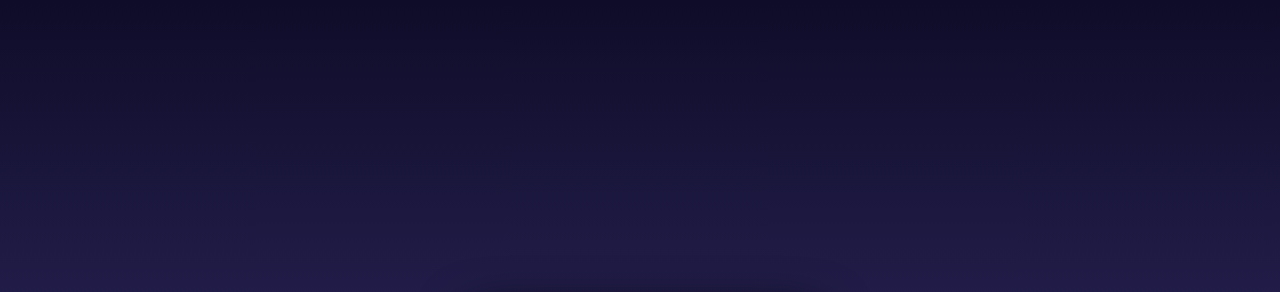
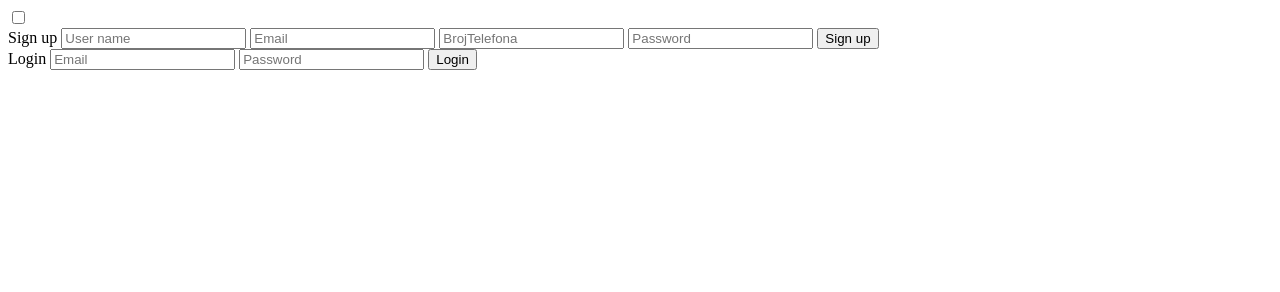
Before and after one commit to Sudharsan2k20/Rolebased-Login, a CodeIgniter app: page /database/ in a window 1280 px wide. Shown: the top 292 px of the page. Run offline with CodeIgniter, Linux system fonts and the light colour scheme.

Commit message:
Modifying styles

```diff
--- a/application/views/welcome_message.php
+++ b/application/views/welcome_message.php
@@ -5,100 +5,12 @@ defined('BASEPATH') OR exit('No direct script access allowed');
 <html>
 <head>
 	<title>Slide Navbar</title>
-	<link rel="" type="text/css" href="css/styles.css">
+	<link rel="" type="text/css" href="assets/css/styles.css">
 <link href="https://fonts.googleapis.com/css2?family=Jost:wght@500&display=swap" rel="stylesheet">
+<script src="https://cdnjs.cloudflare.com/ajax/libs/jquery/3.7.1/jquery.min.js" integrity="sha512-v2CJ7UaYy4JwqLDIrZUI/4hqeoQieOmAZNXBeQyjo21dadnwR+8ZaIJVT8EE2iyI61OV8e6M8PP2/4hpQINQ/g==" crossorigin="anonymous" referrerpolicy="no-referrer"></script>
 </head>
 <style>
-	body{
-	margin: 0;
-	padding: 0;
-	display: flex;
-	justify-content: center;
-	align-items: center;
-	min-height: 100vh;
-	font-family: 'Jost', sans-serif;
-	background: linear-gradient(to bottom, #0f0c29, #302b63, #24243e);
-}
-.main{
-	width: 350px;
-	height: 500px;
-	background: red;
-	overflow: hidden;
-	background: url("https://doc-08-2c-docs.googleusercontent.com/docs/securesc/68c90smiglihng9534mvqmq1946dmis5/fo0picsp1nhiucmc0l25s29respgpr4j/1631524275000/03522360960922298374/03522360960922298374/1Sx0jhdpEpnNIydS4rnN4kHSJtU1EyWka?e=view&authuser=0&nonce=gcrocepgbb17m&user=03522360960922298374&hash=tfhgbs86ka6divo3llbvp93mg4csvb38") no-repeat center/ cover;
-	border-radius: 10px;
-	box-shadow: 5px 20px 50px #000;
-}
-#chk{
-	display: none;
-}
-.signup{
-	position: relative;
-	width:100%;
-	height: 100%;
-}
-label{
-	color: #fff;
-	font-size: 2.3em;
-	justify-content: center;
-	display: flex;
-	margin: 50px;
-	font-weight: bold;
-	cursor: pointer;
-	transition: .5s ease-in-out;
-}
-input{
-	width: 60%;
-	height: 10px;
-	background: #e0dede;
-	justify-content: center;
-	display: flex;
-	margin: 20px auto;
-	padding: 12px;
-	border: none;
-	outline: none;
-	border-radius: 5px;
-}
-button{
-	width: 60%;
-	height: 40px;
-	margin: 10px auto;
-	justify-content: center;
-	display: block;
-	color: #fff;
-	background: #573b8a;
-	font-size: 1em;
-	font-weight: bold;
-	margin-top: 30px;
-	outline: none;
-	border: none;
-	border-radius: 5px;
-	transition: .2s ease-in;
-	cursor: pointer;
-}
-button:hover{
-	background: #6d44b8;
-}
-.login{
-	height: 460px;
-	background: #eee;
-	border-radius: 60% / 10%;
-	transform: translateY(-180px);
-	transition: .8s ease-in-out;
-}
-.login label{
-	color: #573b8a;
-	transform: scale(.6);
-}
 
-#chk:checked ~ .login{
-	transform: translateY(-500px);
-}
-#chk:checked ~ .login label{
-	transform: scale(1);
-}
-#chk:checked ~ .signup label{
-	transform: scale(.6);
-}
 
 </style>
 <body>
```
Also changed, not shown: assets/css/styles.css (line endings or trailing spaces).
